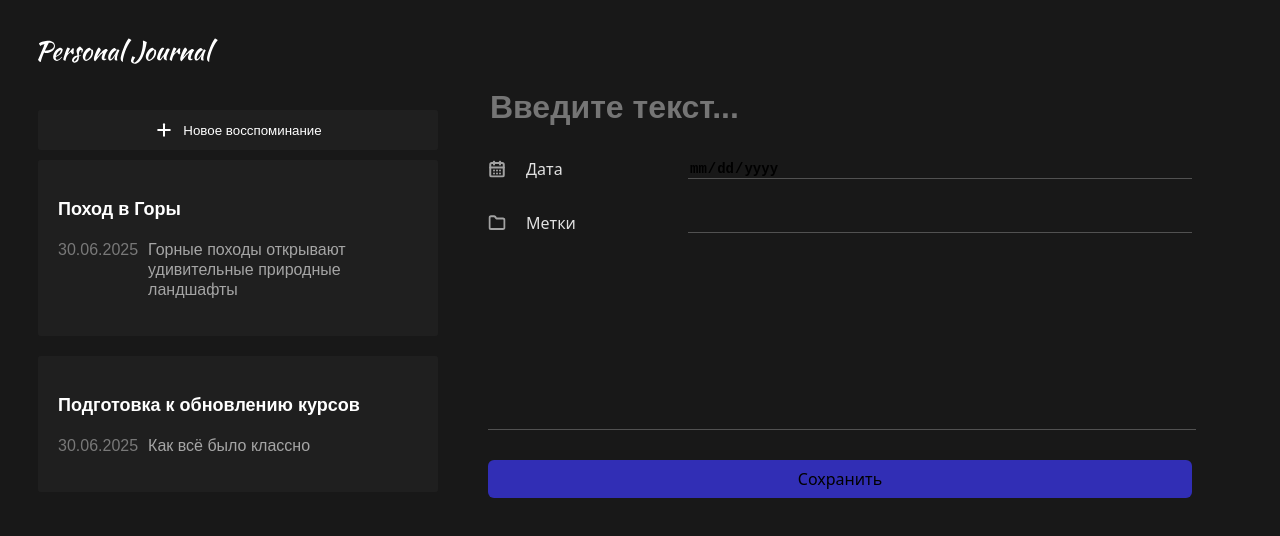
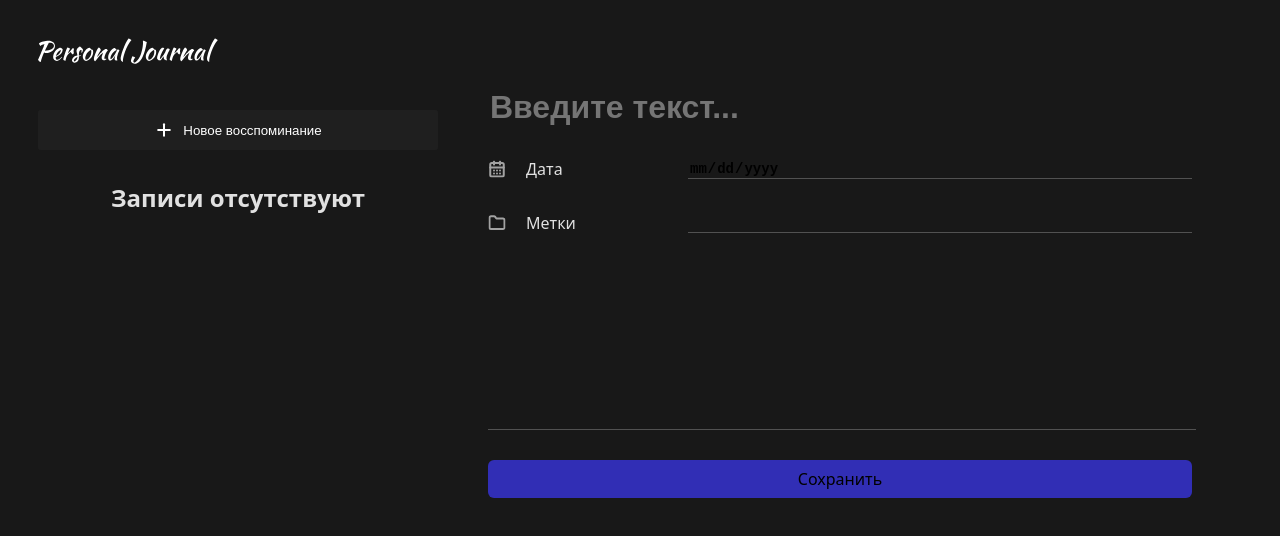
Before and after one commit to Parveeezy/Personal_journal, a React (Vite) app: page / in a window 1280 px wide. Shown: the top 536 px of the page. Built offline with nearby package versions, Linux system fonts and the light colour scheme.

Commit message:
added useEffect

```diff
--- a/src/App.jsx
+++ b/src/App.jsx
@@ -5,26 +5,21 @@ import { JournalList } from "./components/JournalList/JournalList";
 import { Body } from "./layout/Body/Body";
 import { LeftPanel } from "./layout/LeftPanel/LeftPanel";
 import { JournalForm } from "./components/JournalForm/JournalForm";
-import { useState } from "react";
+import { useEffect, useState } from "react";
 import { v4 } from "uuid";
 
-const INITIAL_DATA = [
-  {
-    title: "Поход в Горы",
-    text: "Горные походы открывают удивительные природные ландшафты",
-    date: new Date(),
-    id: v4(),
-  },
-  {
-    title: "Подготовка к обновлению курсов",
-    text: "Как всё было классно",
-    date: new Date(),
-    id: v4(),
-  },
-];
+function App() {
+  const [items, setItems] = useState([]);
+  const data = JSON.parse(localStorage.getItem("data"));
 
-function App() {
-  const [items, setItems] = useState(INITIAL_DATA);
+  useEffect(() => {
+    if (data) {
+      setItems(data.map(item => ({
+        ...item,
+        date: new Date(item.date)
+      })));
+    }
+  }, []);
 
   const changeDataHandler = (inputData) => {
     const newData = {
--- a/src/components/JournalForm/JournalForm.jsx
+++ b/src/components/JournalForm/JournalForm.jsx
@@ -58,7 +58,7 @@ export const JournalForm = ({ changeData }) => {
         />
       </div>
       <div className={s["form-row"]}>
-        <label for="date" className={s["form-label"]}>
+        <label htmlFor="date" className={s["form-label"]}>
           <img src="../src/assets/calendar.svg" alt="calendar" />
           <span>Дата</span>
         </label>
@@ -72,7 +72,7 @@ export const JournalForm = ({ changeData }) => {
         />
       </div>
       <div className={s["form-row"]}>
-        <label for="tag" className={s["form-label"]}>
+        <label htmlFor="tag" className={s["form-label"]}>
           <img src="../src/assets/folder.svg" alt="folder icon" />
           <span>Метки</span>
         </label>
```
Also changed, not shown: data.json (added, +14 -0 lines).
